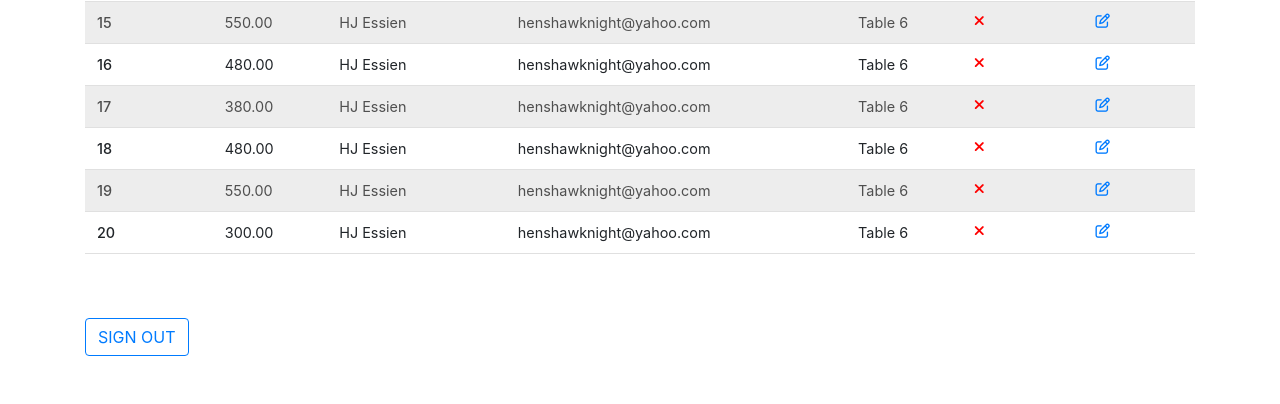
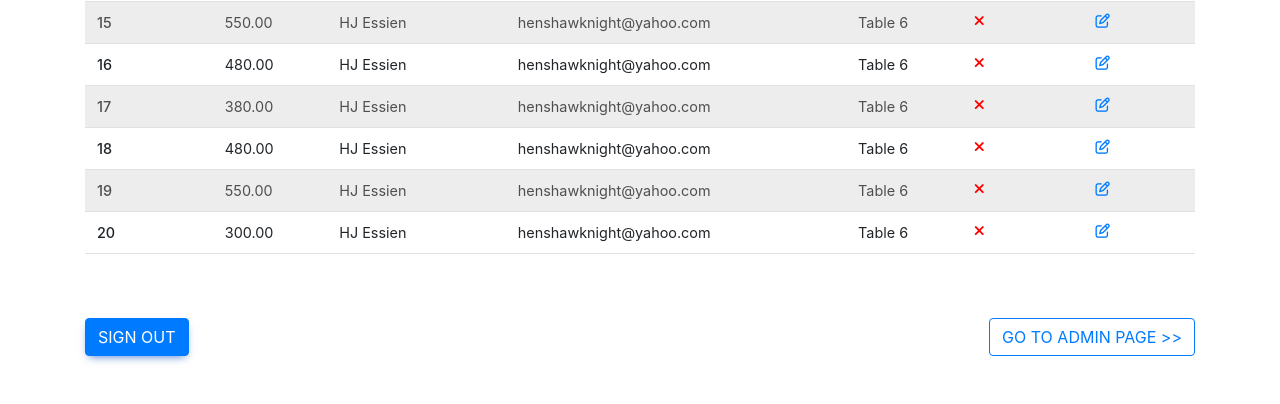
Before and after one commit to Henshaw-knight/E-menu_app, a Django app: template restaurant/templates/restaurant/dashboard.html in a window 1280 px wide. Shown: the part 861-1265 px from the top of the page. Before the commit the page ends 1217 px from the top, so only its background shows below. Run offline with Django 3.2, Linux system fonts and the light colour scheme; the template is opened without the code that fills it: values that come from a table or form of the project are taken from there, others are empty; data comes from the database, SQL or seed files in the repository; some libraries are stand-ins or nearby versions.

Commit message:
Update file

```diff
--- a/requirements.txt
+++ b/requirements.txt
@@ -21,3 +21,4 @@ sqlparse==0.4.4
 typing-extensions==4.8.0
 tzdata==2023.3
 urllib3==2.0.6
+whitenoise==6.6.0
--- a/restaurant/templates/restaurant/dashboard.html
+++ b/restaurant/templates/restaurant/dashboard.html
@@ -52,6 +52,10 @@
         </div>
     </div>
 
-    <a href="/accounts/logout" class="btn btn-outline-primary mt-5 mb-3">Sign Out</a>
+    <div class="d-flex flex-row mb-5 mt-5 justify-content-between">
+        <a href="/accounts/logout" class="btn btn-primary">Sign Out</a>
+        <a href="/admin" class="btn btn-outline-primary">Go to Admin Page >> </a>
+    </div>
+
 </div>
 {% endblock content %}
```
